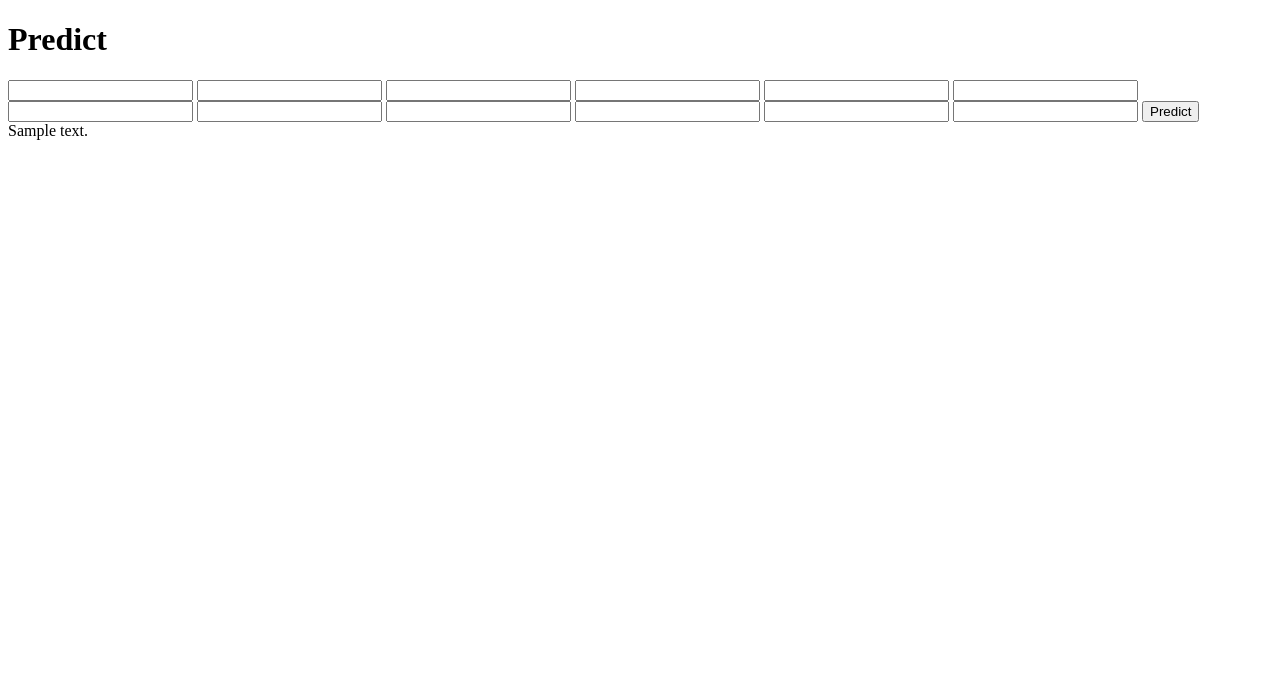
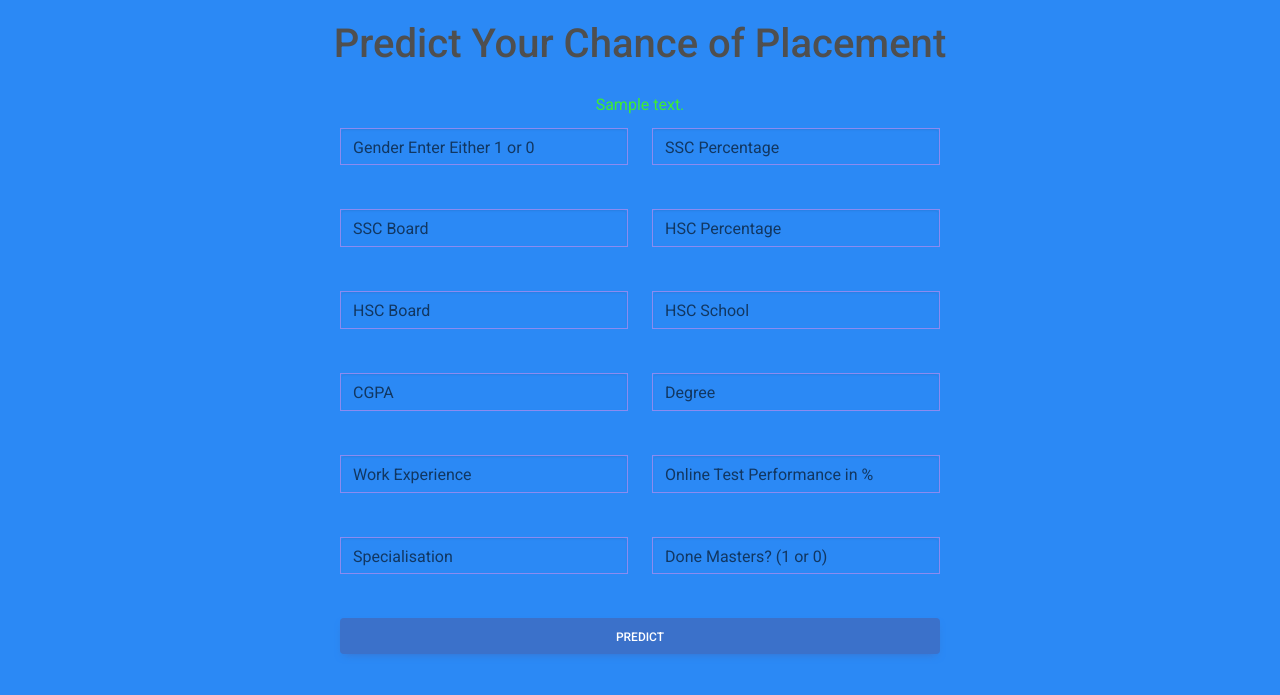
Before and after one commit to mayank-0407/Placement-Prediction, a Flask app: template templates/index.html in a window 1280 px wide. Shown: the top 695 px of the page. Run offline with Flask 3, Linux system fonts and the light colour scheme; the template is opened without the code that fills it: most values are stand-ins (such as "Sample title", 1, 10 or a date in 2020); parts of the project's set-up code (start-up, migrations or seed data) failed here and were passed over; some libraries are stand-ins or nearby versions.

Commit message:
Updating Frontend

```diff
--- a/templates/index.html
+++ b/templates/index.html
@@ -1,27 +1,189 @@
 <!DOCTYPE html>
 <html lang="en">
-<head>
-    <meta charset="UTF-8">
-    <meta name="viewport" content="width=device-width, initial-scale=1.0">
-    <title>Document</title>
-</head>
-<body>
-    <h1>Predict</h1>
+  <head>
+    <meta charset="UTF-8" />
+    <meta name="viewport" content="width=device-width, initial-scale=1.0" />
+    <title>Placement Prediction</title>
+    <link
+      href="https://cdn.jsdelivr.net/npm/bootstrap@5.3.2/dist/css/bootstrap.min.css"
+      rel="stylesheet"
+      integrity="sha384-T3c6CoIi6uLrA9TneNEoa7RxnatzjcDSCmG1MXxSR1GAsXEV/Dwwykc2MPK8M2HN"
+      crossorigin="anonymous"
+    />
+    <!-- Font Awesome -->
+    <link
+      href="https://cdnjs.cloudflare.com/ajax/libs/font-awesome/6.0.0/css/all.min.css"
+      rel="stylesheet"
+    />
+    <!-- Google Fonts -->
+    <link
+      href="https://fonts.googleapis.com/css?family=Roboto:300,400,500,700&display=swap"
+      rel="stylesheet"
+    />
+    <!-- MDB -->
+    <link
+      href="https://cdnjs.cloudflare.com/ajax/libs/mdb-ui-kit/6.4.2/mdb.min.css"
+      rel="stylesheet"
+    />
+    <style>
+      body {
+        padding: 20px;
+        background-color: rgb(43, 137, 245);
+      }
+
+      form {
+        max-width: 600px;
+        margin: 0 auto;
+      }
+
+      h1 {
+        text-align: center;
+        margin-bottom: 20px;
+      }
+      #pred_res {
+        text-align: center;
+        margin-bottom: 10px;
+        color: #3eed32;
+      }
+
+      button {
+        margin-top: 20px;
+      }
+
+      .form-outline {
+        margin-bottom: 20px;
+        border: 1px solid #8b8bf1; /* You can customize the color as needed */
+      }
+      .form-label {
+        color: #020202;
+      }
+    </style>
+  </head>
+  <body>
+    <h1>Predict Your Chance of Placement</h1>
+    <div class="mt-4" id="pred_res">{{ prediction_text }}</div>
     <form action="{{ url_for('predict') }}" method="post">
-        <input type="text" name="gender">
-        <input type="text" name="sscp">
-        <input type="text" name="sscb">
-        <input type="text" name="hscp">
-        <input type="text" name="hscb">
-        <input type="text" name="hscs">
-        <input type="text" name="cgpa">
-        <input type="text" name="degreet">
-        <input type="text" name="workex">
-        <input type="text" name="etestp">
-        <input type="text" name="specialisation">
-        <input type="text" name="masters">
-        <button type="submit">Predict</button>
+      <!-- Your form fields go here -->
+      <div class="row mb-4">
+        <div class="col">
+          <div class="form-outline">
+            <input type="text" id="gender" name="gender" class="form-control" />
+            <label class="form-label" for="gender"
+              >Gender Enter Either 1 or 0</label
+            >
+          </div>
+        </div>
+        <div class="col">
+          <div class="form-outline">
+            <input type="text" id="sscp" name="sscp" class="form-control" />
+            <label class="form-label" for="sscp">SSC Percentage</label>
+          </div>
+        </div>
+      </div>
+      <div class="row mb-4">
+        <div class="col">
+          <div class="form-outline">
+            <input type="text" id="sscb" name="sscb" class="form-control" />
+            <label class="form-label" for="sscb">SSC Board</label>
+          </div>
+        </div>
+        <div class="col">
+          <div class="form-outline">
+            <input type="text" id="hscp" name="hscp" class="form-control" />
+            <label class="form-label" for="hscp">HSC Percentage</label>
+          </div>
+        </div>
+      </div>
+      <div class="row mb-4">
+        <div class="col">
+          <div class="form-outline">
+            <input type="text" id="hscb" name="hscb" class="form-control" />
+            <label class="form-label" for="hscb">HSC Board</label>
+          </div>
+        </div>
+        <div class="col">
+          <div class="form-outline">
+            <input type="text" id="hscs" name="hscs" class="form-control" />
+            <label class="form-label" for="hscs">HSC School</label>
+          </div>
+        </div>
+      </div>
+      <div class="row mb-4">
+        <div class="col">
+          <div class="form-outline">
+            <input type="text" id="cgpa" name="cgpa" class="form-control" />
+            <label class="form-label" for="cgpa">CGPA</label>
+          </div>
+        </div>
+        <div class="col">
+          <div class="form-outline">
+            <input
+              type="text"
+              id="degreet"
+              name="degreet"
+              class="form-control"
+            />
+            <label class="form-label" for="degreet">Degree</label>
+          </div>
+        </div>
+      </div>
+      <div class="row mb-4">
+        <div class="col">
+          <div class="form-outline">
+            <input type="text" id="workex" name="workex" class="form-control" />
+            <label class="form-label" for="workex">Work Experience</label>
+          </div>
+        </div>
+        <div class="col">
+          <div class="form-outline">
+            <input type="text" id="etestp" name="etestp" class="form-control" />
+            <label class="form-label" for="etestp"
+              >Online Test Performance in %</label
+            >
+          </div>
+        </div>
+      </div>
+      <div class="row mb-4">
+        <div class="col">
+          <div class="form-outline">
+            <input
+              type="text"
+              id="specialisation"
+              name="specialisation"
+              class="form-control"
+            />
+            <label class="form-label" for="specialisation"
+              >Specialisation</label
+            >
+          </div>
+        </div>
+        <div class="col">
+          <div class="form-outline">
+            <input
+              type="text"
+              id="masters"
+              name="masters"
+              class="form-control"
+            />
+            <label class="form-label" for="masters"
+              >Done Masters? (1 or 0)</label
+            >
+          </div>
+        </div>
+      </div>
+      <button type="submit" class="btn btn-primary btn-block">Predict</button>
     </form>
-    {{prediction_text}}
-</body>
+
+
+    <script
+      src="https://cdn.jsdelivr.net/npm/@popperjs/core@2.11.8/dist/umd/popper.min.js"
+      integrity="sha384-I7E8VVD/ismYTF4hNIPjVp/Zjvgyol6VFvRkX/vR+Vc4jQkC+hVqc2pM8ODewa9r"
+      crossorigin="anonymous"
+    ></script>
+    <script
+      src="https://cdn.jsdelivr.net/npm/bootstrap@5.3.2/dist/js/bootstrap.bundle.min.js"
+      integrity="sha384-C6RzsynM9kWDrMNeT87bh95OGNyZPhcTNXj1NW7RuBCsyN/o0jlpcV8Qyq46cDfL"
+      crossorigin="anonymous"
+    ></script>
+  </body>
 </html>
```
Also changed, not shown: win_req.txt (added, +20 -0 lines).
